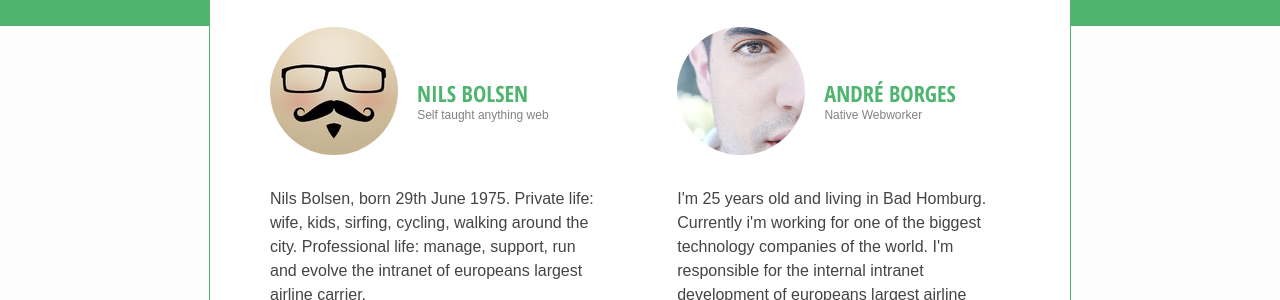
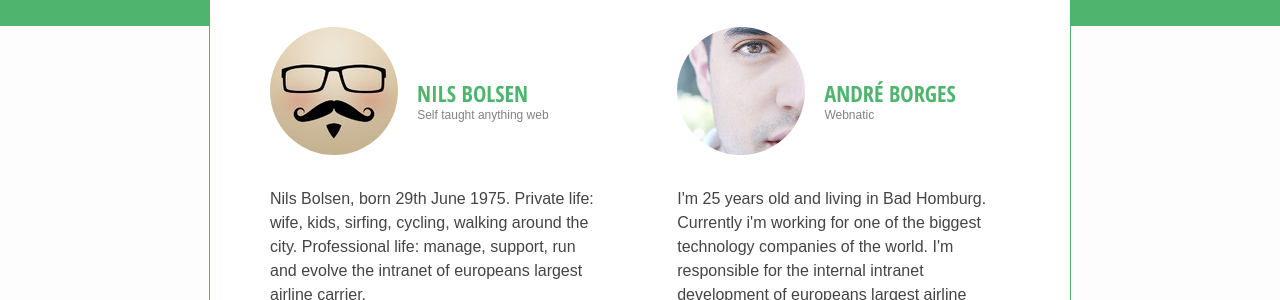
Before and after one commit to webwb/webwb.github.io, a Jekyll site: the page built from about.md, in a window 1280 px wide. Shown: the part 255-555 px from the top of the page. Built offline with Jekyll 4.4.1, drawn with Linux system fonts in a browser that asks for light colours.

Commit message:
titelandre

```diff
--- a/about.md
+++ b/about.md
@@ -54,7 +54,7 @@ navigation: about
 <div class="profile">
   <img class="profile-photo" src="/images/andreface.png" alt="just some random face"/>
   <div class="profile-name">André Borges</div>
-  <div class="profile-talent">Native Webworker</div>
+  <div class="profile-talent">Webnatic</div>
   <div class="profile-bio">
     I'm 25 years old and living in Bad Homburg.
     Currently i'm working for one of the biggest technology companies of the world.
```
